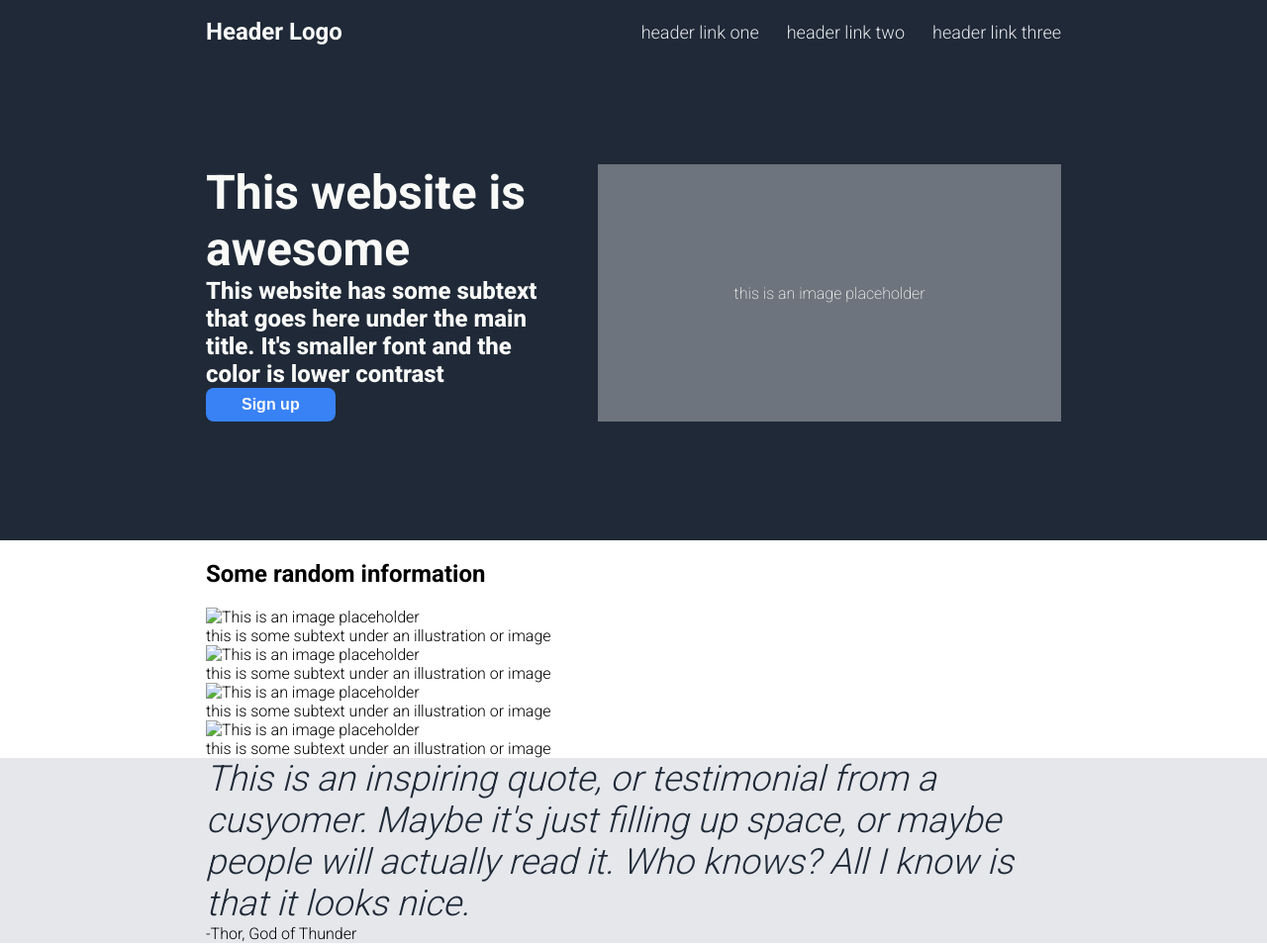
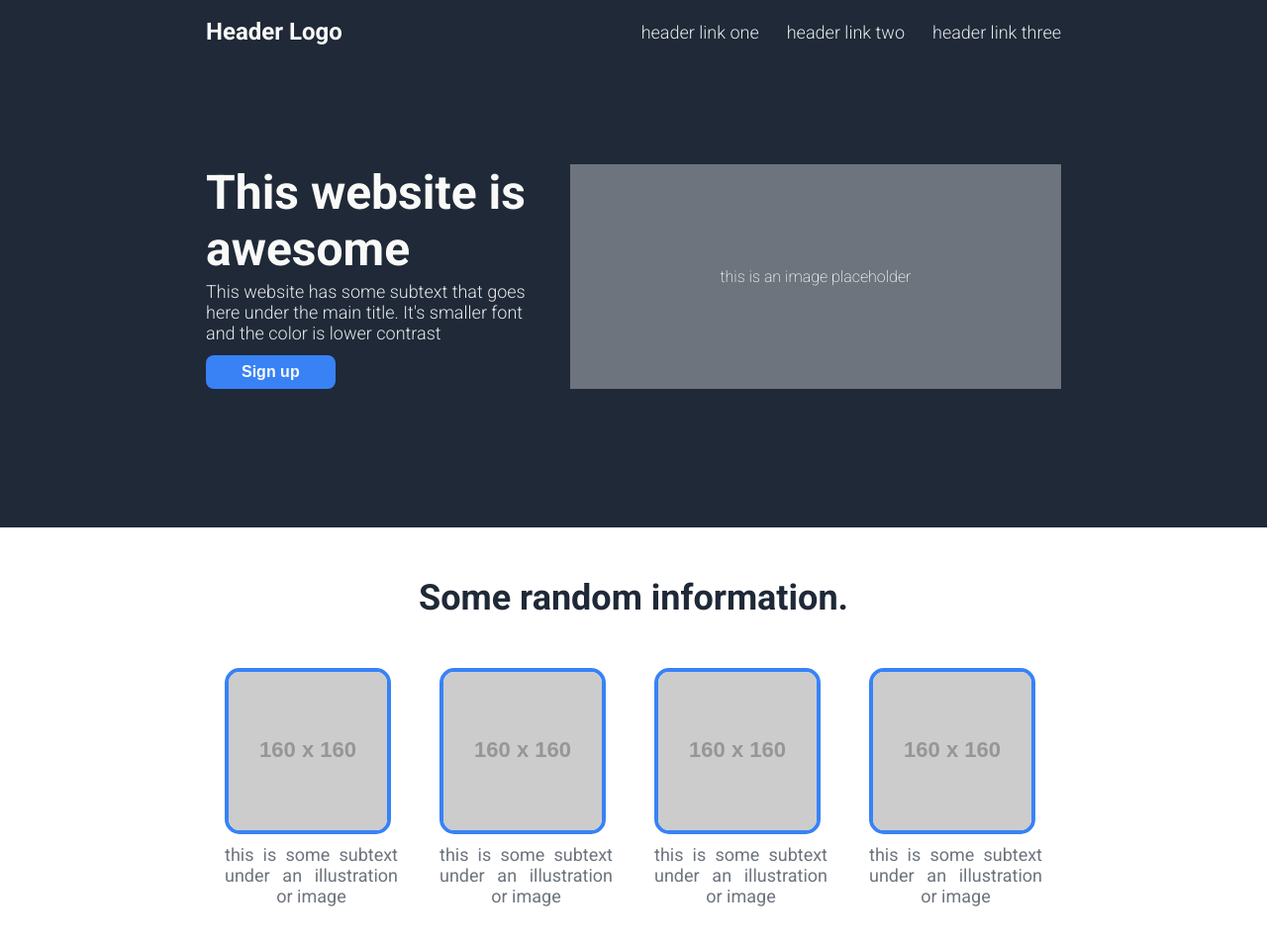
Before and after one commit to TomHergenreter/odin-landing-page, a plain HTML site: page index.html in a window 1280 px wide. Shown: the top 956 px of the page at 99% size. Drawn offline with Linux system fonts and the light colour scheme; placeholder pictures from the web are drawn by us.

Commit message:
Add styles to information section; Fix styles in hero section

```diff
--- a/index.html
+++ b/index.html
@@ -21,6 +21,8 @@
                 <li><a href="#">header link three</a></li>
             </ul>
         </div>
+
+        <!-- hero Section -->
         <div class="hero-section pad-edge">
             <div class="hero-text-container">
                 <h1 class="hero-text">This website is awesome</h1>
@@ -31,29 +33,35 @@
                 this is an image placeholder
             </div>
         </div>
+
+        <!-- information section -->
+        <h2 class="information-title">Some random information.</h2>
         <div class="information-section pad-edge">
-            <h2>Some random information</h2>
             <div class="card">
-                <img src="./images/#" alt="This is an image placeholder">
+                <img src="https://via.placeholder.com/160/fff" alt="This is an image placeholder">
                 <p>this is some subtext under an illustration or image</p>
             </div>
             <div class="card">
-                <img src="./images/#" alt="This is an image placeholder">
+                <img src="https://via.placeholder.com/160/fff" alt="This is an image placeholder">
                 <p>this is some subtext under an illustration or image</p>
             </div>
             <div class="card">
-                <img src="./images/#" alt="This is an image placeholder">
+                <img src="https://via.placeholder.com/160/fff" alt="This is an image placeholder">
                 <p>this is some subtext under an illustration or image</p>
             </div>
             <div class="card">
-                <img src="./images/#" alt="This is an image placeholder">
+                <img src="https://via.placeholder.com/160/fff" alt="This is an image placeholder">
                 <p>this is some subtext under an illustration or image</p>
             </div>
         </div>
+
+        <!-- quote section -->
         <div class="quote-section pad-edge">
             <p class="quote">This is an inspiring quote, or testimonial from a cusyomer. Maybe it's just filling up space, or maybe people will actually read it. Who knows? All I know is that it looks nice.</p>
             <p class="quote-source">-Thor, God of Thunder</p>
         </div>
+
+        <!-- CTA section -->
         <div class="call-to-action pad-edge">
            <div class="cta-container">
                 <h3>Call to action! It's time!</h3>
@@ -61,6 +69,8 @@
                 <button class="cta-button">Sign up</button>
            </div>
         </div>
+
+        <!-- footer -->
         <div class="footer">
             <p>copyright &copy; The Odin Project 2021</p>
         </div>
--- a/styles.css
+++ b/styles.css
@@ -70,10 +70,9 @@ button {
 /* hero section styles */
 .hero-section {
     padding-top: 120px;
-    padding-bottom: 120px;
+    padding-bottom: 140px;
     background-color: #1f2937;
     font-size: 24px;
-    font-weight: 800;
     color:#f9faf8;
     display: flex;
     gap: 40px;
@@ -89,17 +88,56 @@ button {
     flex: 1 .5 725px;
 }
 
-.hero p {
+.hero-text-container p {
     margin: 4px 0 12px 0;
     font-size: 18px;
     font-weight: 300;
     color: #e5e7eb;
 }
 
-.hero h1 {
+h1.hero-text {
     font-size: 48px;
 }
 
+/* information section styles */
+
+.information-title {
+    text-align: center;
+    font-size: 36px;
+    font-weight: 700;
+    color: #1f2937;
+    margin: 50px;
+}
+
+.information-section {
+    padding-bottom: 120px;
+    display: flex;
+    justify-content: center;
+    gap: 42px;
+}
+
+.card {
+    max-width: 175px;
+}
+
+.card > img {
+    display: block;
+    width: 160px;
+    height: 160px;
+    border: 4px solid #3882F6;
+    border-radius: 15px;
+}
+
+.card > p {
+    margin-top: 10px;
+    font-size: 18px;
+    font-weight: 400;
+    color: #6d747d;
+    text-align: justify;
+    text-align-last: center;
+}
+
+/* quote section styles */
 .quote-section {
     background-color: #e5e7eb;
 }
@@ -111,6 +149,7 @@ button {
     color: #1f2937;
 }
 
+/* CTA section styles */
 .cta-container {
     background-color: #3882F6;
     font-size: 18px;
```
